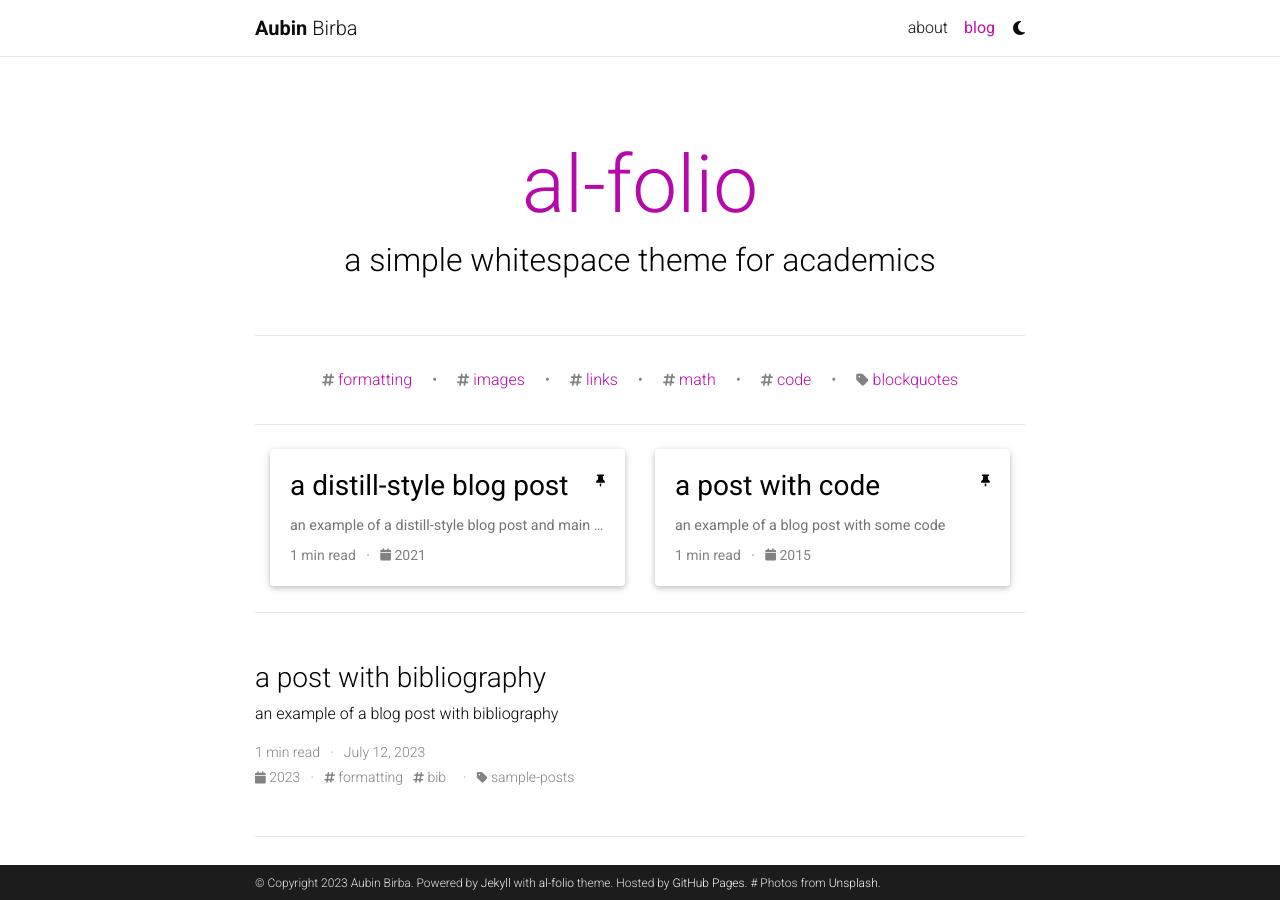
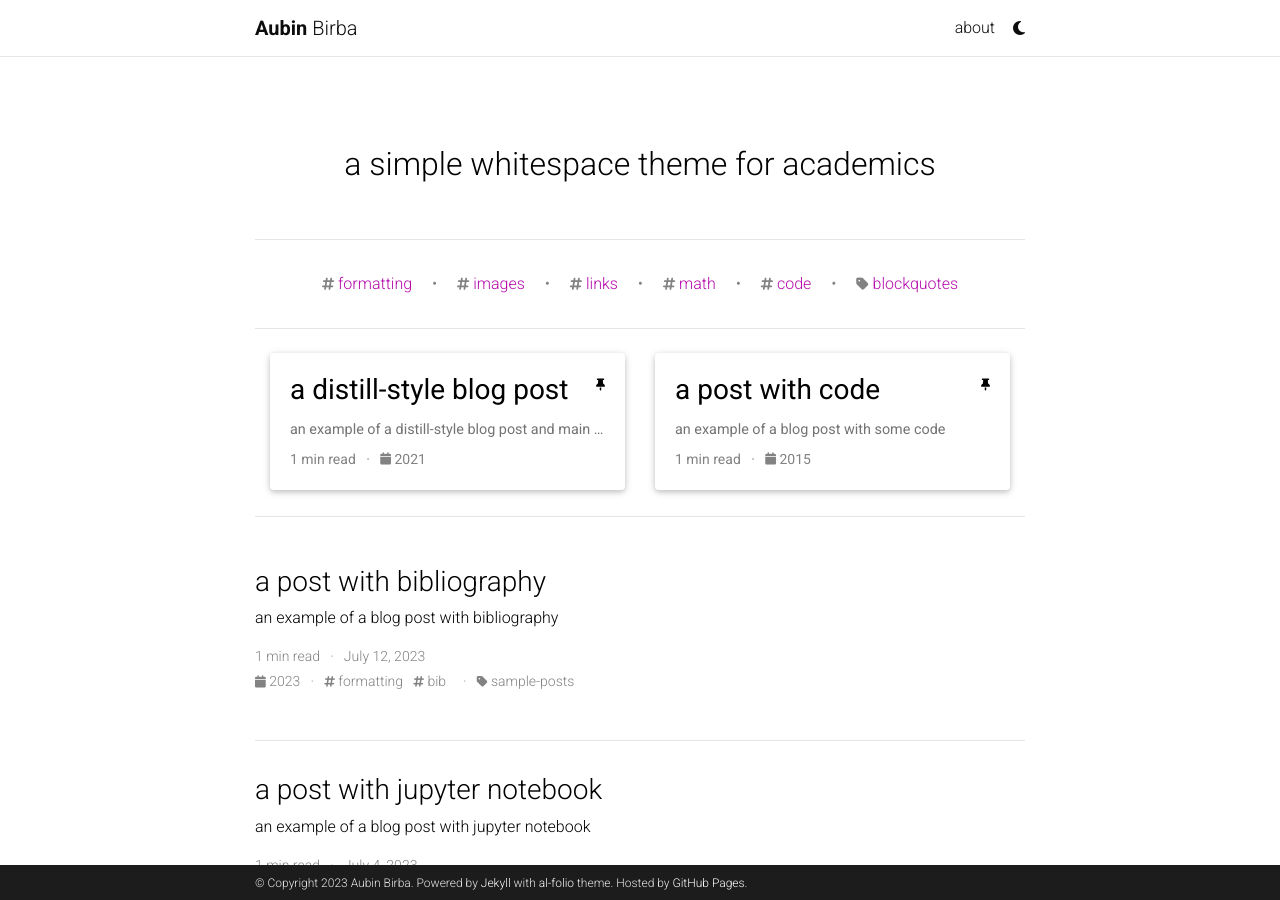
Before and after one commit to birbaubin/birbaubin.github.io, a Jekyll site: the page built from blog/index.html, in a window 1280 px wide and 900 px high. Built offline with Jekyll 4.4.1, drawn with Linux system fonts in a browser that asks for light colours; the list of posts is cut into pages by our own code; comment, search, counter and statistics services are not loaded; a style sheet for code colours, icons or effects is not loaded.

Commit message:
Update _config.yml

```diff
--- a/_config.yml
+++ b/_config.yml
@@ -12,7 +12,6 @@
 footer_text: >
   Powered by <a href="https://jekyllrb.com/" target="_blank">Jekyll</a> with <a href="https://github.com/alshedivat/al-folio">al-folio</a> theme.
   Hosted by <a href="https://pages.github.com/" target="_blank">GitHub Pages</a>.
-  # Photos from <a href="https://unsplash.com" target="_blank">Unsplash</a>.
 keywords: jekyll, jekyll-theme, academic-website, portfolio-website  # add your own keywords or leave empty
 
 lang: en # the language of your site (for example: en, fr, cn, ru, etc.)
@@ -107,7 +106,6 @@
 zotero_username: # your zotero username
 
 contact_note: >
-  # You can even add a little note about which of these is the best way to reach you.
 
 # -----------------------------------------------------------------------------
 # Analytics and search engine verification
@@ -123,8 +121,8 @@
 # Blog
 # -----------------------------------------------------------------------------
 
-blog_name: al-folio # blog_name will be displayed in your blog page
-blog_nav_title: blog # your blog must have a title for it to be displayed in the nav bar
+blog_name: # blog_name will be displayed in your blog page
+blog_nav_title: # your blog must have a title for it to be displayed in the nav bar
 blog_description: a simple whitespace theme for academics
 permalink: /blog/:year/:title/
 
```
